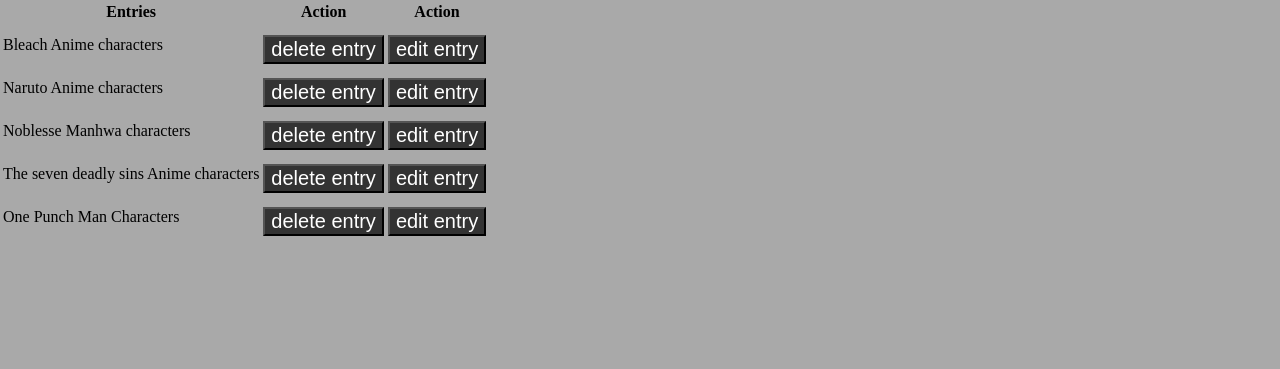
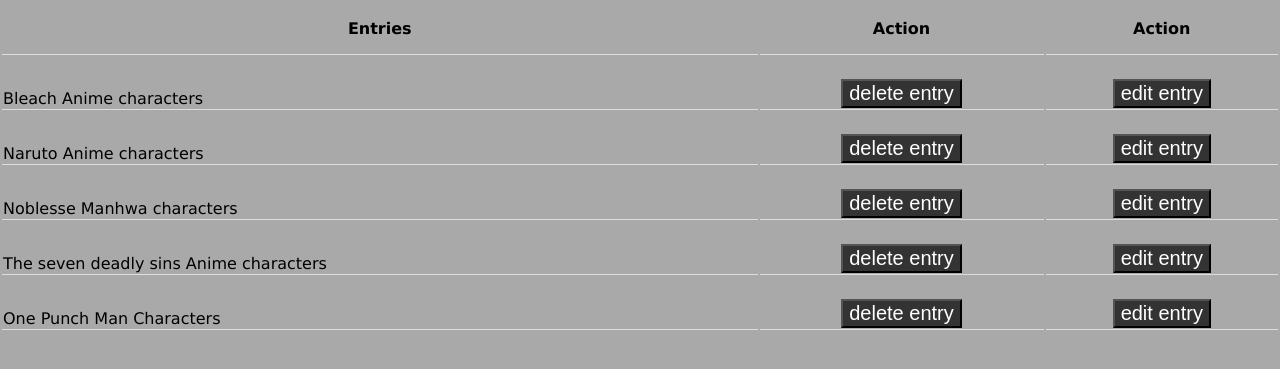
Before and after one commit to Muliro1/KISUMU-FLASK, a Flask app: page /api/v1/entries in a window 1280 px wide. Shown: the part 47-416 px from the top of the page. Run offline with Flask 2, Linux system fonts and the light colour scheme.

Commit message:
Adds improved css styling

```diff
--- a/static/style.css
+++ b/static/style.css
@@ -4,6 +4,14 @@
 	padding-top: 10px;
 	border-radius:5px;
 
+}
+
+
+div textarea{
+	display:block;
+	margin:auto;
+	padding-top: 10px;
+	border-radius:5px;
 }
 
 h1{
@@ -83,7 +91,32 @@
 	letter-spacing:5px;
 }
 
-textarea{
+td{
+	font-family:verdana, Geneva, Tahoma, sans-serif;
+	text-align:left;
+	height: 50px;
+    vertical-align: bottom;
+    border-bottom: 1px solid #ddd;
+}
+
+table {
+    width: 100%;
+}
+
+th {
+    height: 50px;
+    text-align:center;
+    border-bottom: 1px solid #ddd;
+    font-family:verdana, Geneva, Tahoma, sans-serif;
+}
+
+tr:hover {background-color: LightGrey;}
+
+img{
 	display:block;
 	margin:auto;
+	margin-top:20px;
 }
+#customers{
+	width:100%;
+}
```
